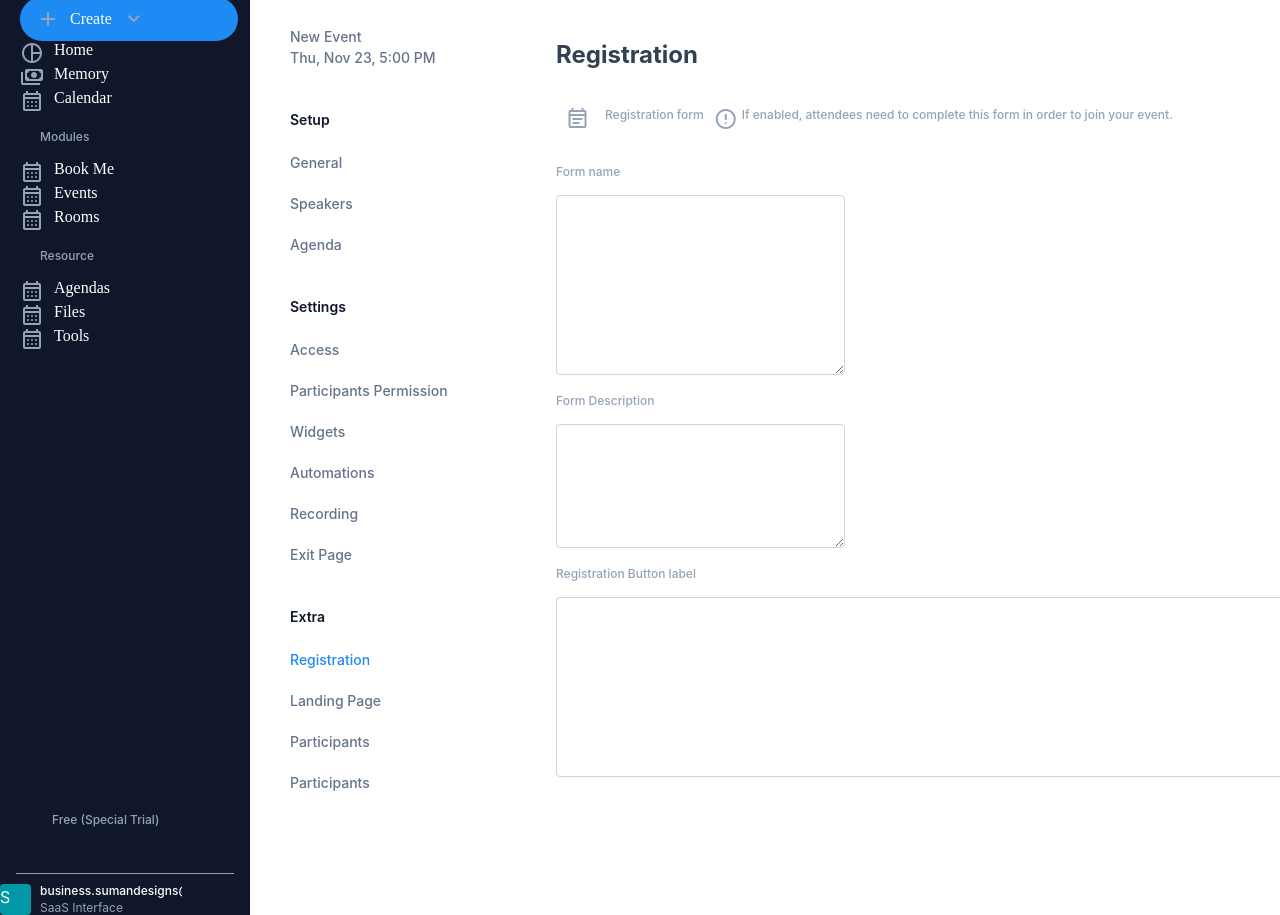
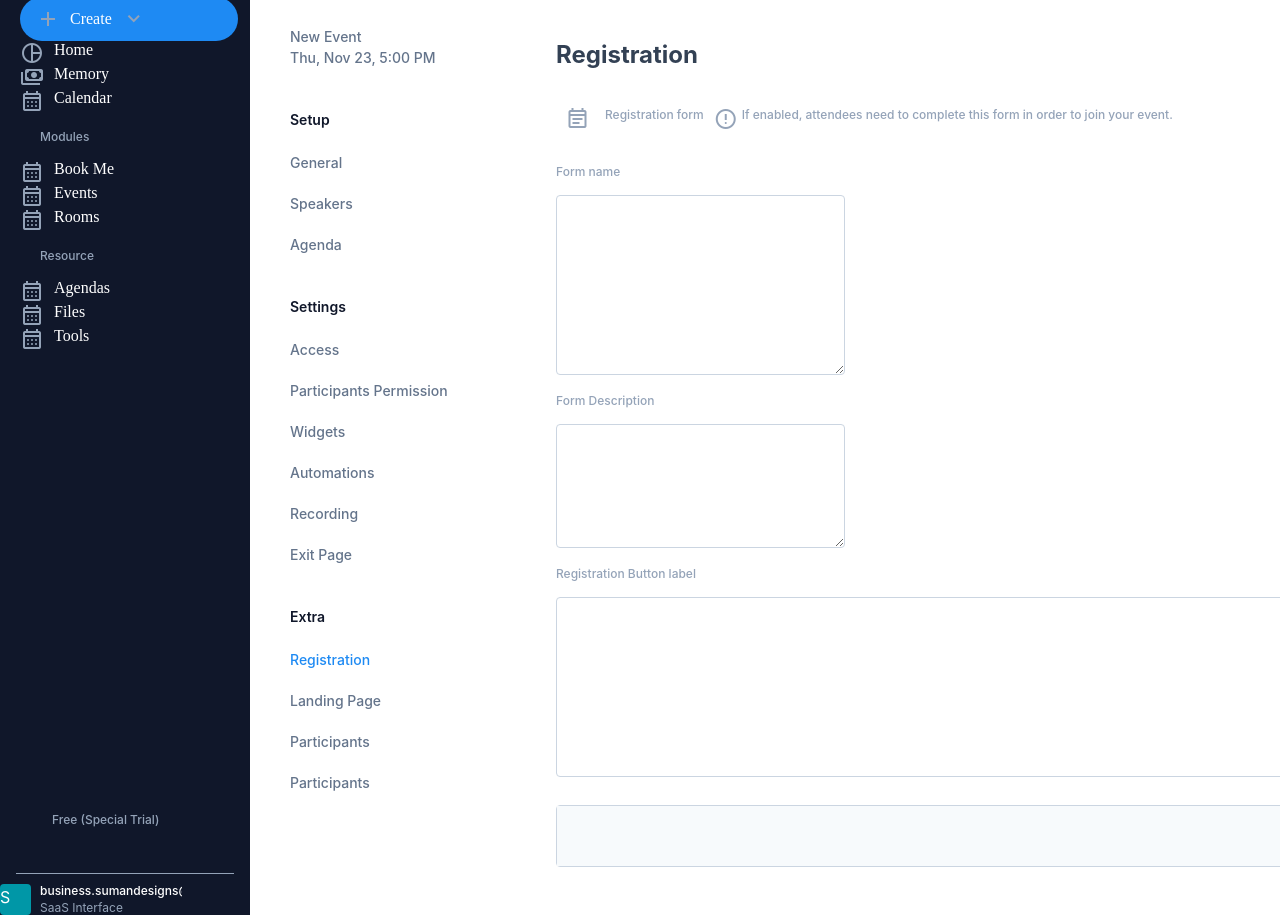
Before and after one commit to rohitsaw963/Saas-Dashboard, a plain HTML site: page index.html in a window 1280 px wide. Shown: the part 67-982 px from the top of the page. Drawn offline with nearby package versions, Linux system fonts and the light colour scheme.

Commit message:
form-field

```diff
--- a/index.html
+++ b/index.html
@@ -191,7 +191,7 @@
                 </div>
                 <!------------------------------- Form- section  ------------->
                 <div class="form-details">
-                <!------------------------------- Form- name ------------->
+                  <!------------------------------- Form- name ------------->
 
                   <div class="form-name"><span>Form name</span></div>
                   <div>
@@ -226,6 +226,9 @@
                     rows="10"
                   ></textarea>
                 </div>
+                <div class="form-requirements">
+                  <div class="head"></div>
+                </div>
               </div>
             </div>
           </div>
--- a/style.css
+++ b/style.css
@@ -625,3 +625,20 @@ button div {
   border-radius: 4px;
   border: 1px solid var(--Neutrals-100, #cbd5e1);
 }
+.form-requirements {
+  display: flex;
+  flex-direction: column;
+  align-items: flex-start;
+  align-self: stretch;
+  border-radius: 4px;
+  border: 1px solid var(--Neutrals-100, #cbd5e1);
+}
+.head {
+  display: flex;
+  height: 60px;
+  padding: 10px 20px;
+  align-items: center;
+  gap: 10px;
+  align-self: stretch;
+  background: var(--Neutrals-5, #f7fafc);
+}
```
